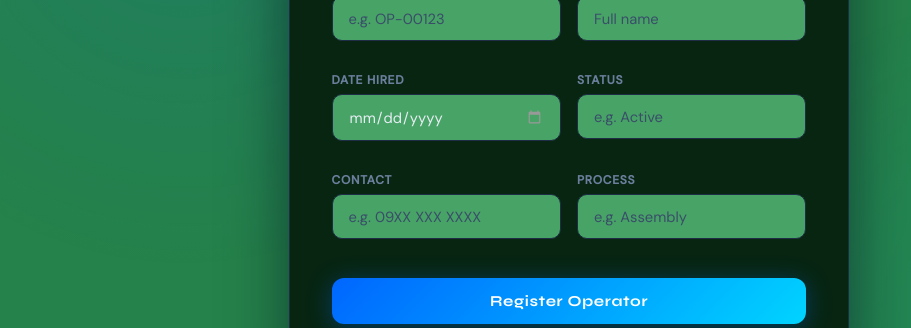
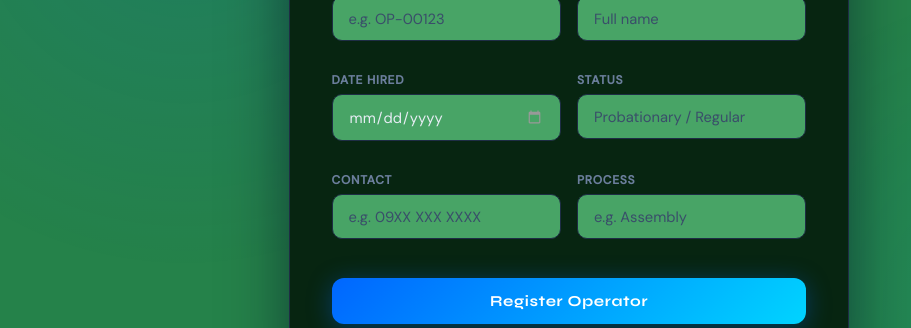
Before and after one commit to kaertech-dev/tester_records, a Flask app: template login_new_user/templates/signin_user.html in a window 1280 px wide. Shown: the part 335-663 px from the top of the page, without its empty margins (71-982 px from the left). Run offline with Flask 3, Linux system fonts and the light colour scheme; the template is opened without the code that fills it, so the values that code supplies are empty; parts of the project's set-up code (start-up, migrations or seed data) failed here and were passed over.

Commit message:
change placeholder

```diff
--- a/login_new_user/templates/signin_user.html
+++ b/login_new_user/templates/signin_user.html
@@ -41,7 +41,7 @@
 
       <div class="field">
         <label for="status">Status</label>
-        <input type="text" id="status" name="status" placeholder="e.g. Active" />
+        <input type="text" id="status" name="status" placeholder="Probationary / Regular" />
         <span class="field-error" id="err_status"></span>
       </div>
 
```
